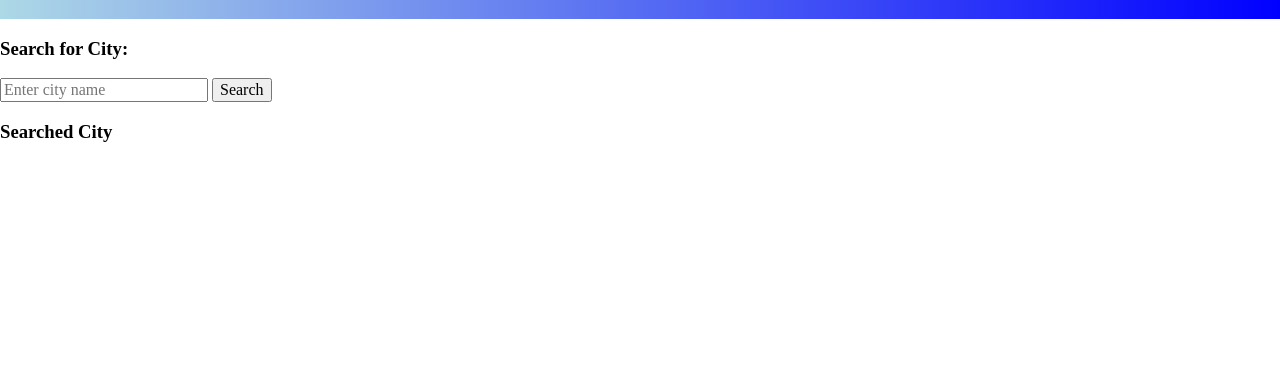
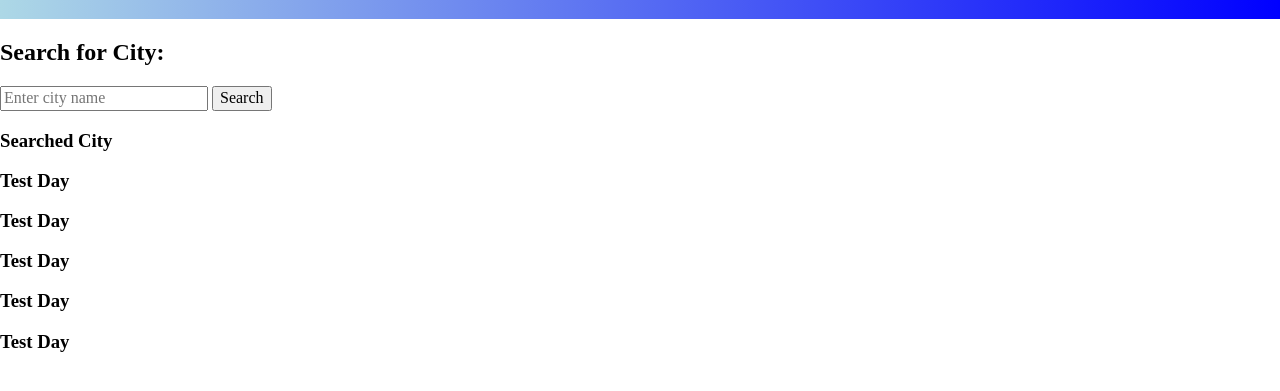
Before and after one commit to SlemJosh/weather-dashboard, a plain HTML site: page index.html in a window 1280 px wide. Shown: the part 81-472 px from the top of the page. Drawn offline with Linux system fonts and the light colour scheme.

Commit message:
Added a footer section, also changed around some of the h tags in our test.

```diff
--- a/index.html
+++ b/index.html
@@ -31,7 +31,7 @@
         <!-- Within our Search Bar, we have two areas.  One with the actual search bar, and the other with an area displaying previously searched cities-->
 
         <section> <!-- Actual Search Bar-->
-            <h3>Search for City:</h3>
+            <h2>Search for City:</h2>
             <input id="searchInput" placeholder="Enter city name">
             <button id="searchBtn" type="button">Search</button>
         </section>
@@ -53,29 +53,35 @@
         <!-- Inside the 5 day, we are going to need 5 boxes, one for each day.-->
 
         <section id="day 1"> <!-- Current Day-->
-
+            <h3>Test Day</h3>
         </section>
 
         <section id="day 2">
-
+            <h3>Test Day</h3>
         </section>
 
         <section id="day 3">
-
+            <h3>Test Day</h3>
         </section>
 
         <section id="day 4">
-
+            <h3>Test Day</h3>
         </section>
 
         <section id="day 5">
-
+            <h3>Test Day</h3>
         </section>
 
     </section><!-- End Five Day -->
 
     </section> <!-- End of our Container Box -->
+
     <!-- Footer Here-->
+    <footer id="footer">
+
+    </footer>
+
+    <!-- javscript link in before the /body close-->
     <script src="assets/js/script.js"></script>
 </body>
 </html>
```
